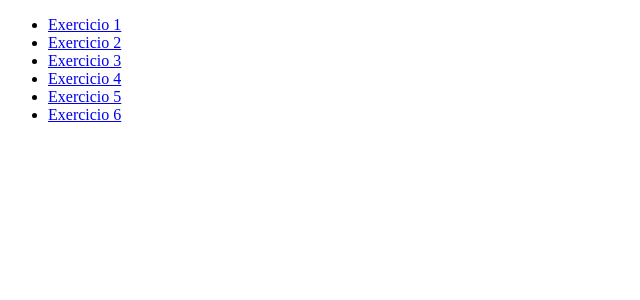
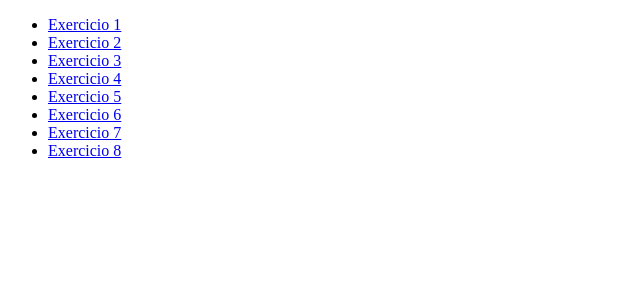
Before and after one commit to EricaLima570/php, a PHP site: page / in a window 1280 px wide. Shown: the top 300 px of the page, without its empty margins (0-640 px from the left). Run offline with PHP 8.4, Linux system fonts and the light colour scheme.

Commit message:
Conflitos

```diff
--- a/index.php
+++ b/index.php
@@ -10,6 +10,8 @@
         <li><a href="./exercicio4/" target="_blank">Exercicio 4</a></li>
         <li><a href="./exercicio5/" target="_blank">Exercicio 5</a></li>
         <li><a href="./exercicio6/" target="_blank">Exercicio 6</a></li>
+        <li><a href="./exercicio7/" target="_blank">Exercicio 7</a></li>
+        <li><a href="./exercicio8/" target="_blank">Exercicio 8</a></li>
     </ul>
 </body>
 </html>
```
